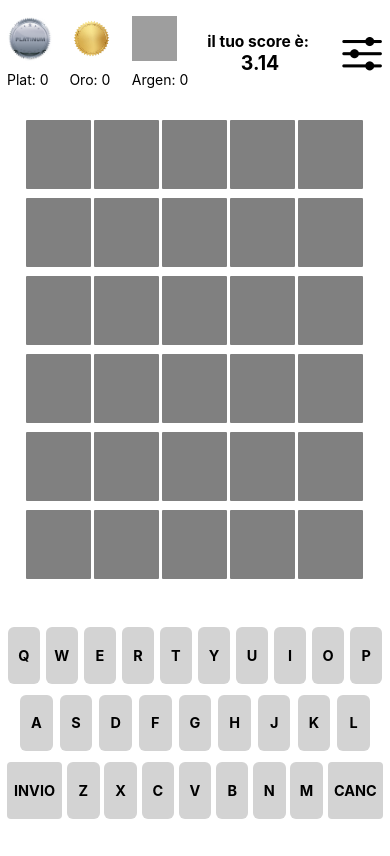
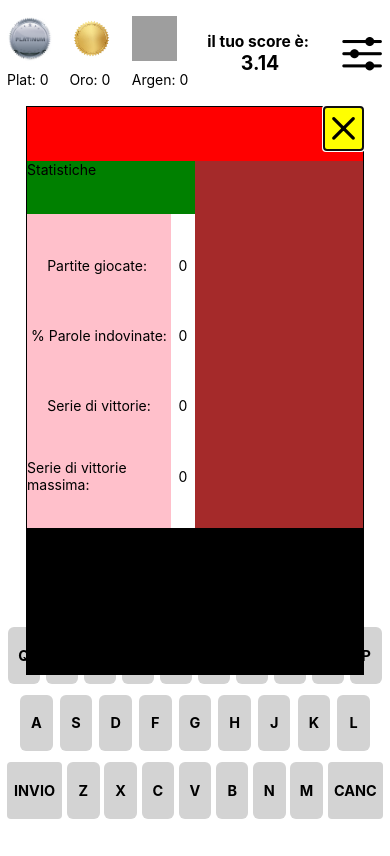
Before and after one commit to samuelePipitone/Parolando, a React Native app: screen /Home in a window 390 px wide. Built offline with nearby package versions, Linux system fonts and the light colour scheme; grey boxes are pictures that could not be loaded.

Commit message:
started win modal

```diff
--- a/src/Custom components/PlayingField.js
+++ b/src/Custom components/PlayingField.js
@@ -1,9 +1,13 @@
 import React, { useState, useEffect } from "react";
-import { View, FlatList, Text } from "react-native";
+import { View, FlatList, Text, Modal, Dimensions, TouchableOpacity } from "react-native";
 
 import styles from '../Styles/Style_PlayingField';
 import  { comunicationService } from '../Comunication';
 import { field, field2, field3, field4, field5, field6 } from '../data/PlayingFieldData';
+
+import Feather from 'react-native-vector-icons/Feather';
+
+var width = Dimensions.get('window').width; //full width
 
 let row = 1;
 let offset = 0;
@@ -16,7 +20,7 @@ const myKey = (item) => {
 
 /*
 	TODO: riguarda la combo canc e invio -> da capire bene l'offset
-	TODO: riguarda i colori, a volte non prende alcuni gialli
+	TODO: riguarda i colori, a volte non prende alcuni gialli (allep in palle)
 */
 export default function PlayingField(myNavigation){
 
@@ -31,6 +35,8 @@ export default function PlayingField(myNavigation){
 	const [keyList5, setKeyList5] = useState(field5);
 
 	const [keyList6, setKeyList6] = useState(field6);
+
+	const [modalVisible, setModalVisible] = useState(true);
 
 	//aggiorna dinamicamente la pagina in base al tasto cliccato
 	useEffect(() => {
@@ -48,7 +54,7 @@ export default function PlayingField(myNavigation){
 
 					switch(right){
 						case 1: {
-							console.log("IS RIGHT");
+							setModalVisible(true);
 							break;
 						}
 						case 0: {
@@ -532,6 +538,81 @@ export default function PlayingField(myNavigation){
 	return(
 		<View style={styles.container}>
 
+			<Modal
+			animationType = "none"
+			transparent = {true}
+			visible = {modalVisible}>
+
+				<View style={styles.modalContainer}>
+
+					<View style={styles.modalHeader}>
+						<TouchableOpacity style={styles.modalClickHeader} onPress={() => setModalVisible(false)}>
+							<Feather name='x' size={width/10}/>
+						</TouchableOpacity>
+					</View>
+
+					<View style={styles.modalBody}>
+
+						<View style={styles.modalBodyUp}>
+
+							<View style={styles.modalBodyUpHeader}>
+								<Text>Statistiche</Text>
+							</View>
+							<View style={styles.modalBodyUpBody}>
+
+								<View style={styles.modalBodyUpBodyLeft}>
+
+									<View style={styles.modalText}>
+										<Text>Partite giocate: </Text>
+									</View>
+
+									<View style={styles.modalText}>
+										<Text>% Parole indovinate:</Text>
+									</View>
+
+									<View style={styles.modalText}>
+										<Text>Serie di vittorie:</Text>
+									</View>
+
+									<View style={styles.modalText}>
+										<Text>Serie di vittorie massima:</Text>
+									</View>
+
+								</View>
+
+								<View style={styles.modalBodyUpBodyRight}>
+
+									<View style={styles.modalValue}>
+										<Text>0</Text>
+									</View>
+
+									<View style={styles.modalValue}>
+										<Text>0</Text>
+									</View>
+
+									<View style={styles.modalValue}>
+										<Text>0</Text>
+									</View>
+
+									<View style={styles.modalValue}>
+										<Text>0</Text>
+									</View>
+								</View>
+							</View>
+						</View>
+
+						<View style={styles.modalBodyDown}>
+
+						</View>
+					</View>
+
+					<View style={styles.modalFooter}>
+
+					</View>
+
+				</View>
+			</Modal>
+
 			<View style={styles.blocks}>
 				<FlatList
 				horizontal={true}
--- a/src/Styles/Style_PlayingField.js
+++ b/src/Styles/Style_PlayingField.js
@@ -51,5 +51,72 @@ export default StyleSheet.create({
         color: 'white',
         fontSize: width/10,
 		fontWeight: 'bold'
-    }
+    },
+	modalContainer: {
+		backgroundColor: 'yellow',
+		flex: 1,
+		marginRight: width/15,
+		marginLeft: width/15,
+		marginTop: height/8,
+		marginBottom: height/(2,5),
+		borderColor: 'black',
+		borderWidth: 1
+	},
+	modalHeader:{
+		backgroundColor: 'red',
+		flex: 1.5,
+		alignItems: 'flex-end'
+	},
+	modalClickHeader:{
+		width: width/10,
+		backgroundColor: 'yellow'
+	},
+	modalBody:{
+		backgroundColor: 'green',
+		flex: 10,
+		flexDirection: 'row'
+	},
+	modalBodyUp:{
+		flex: 1,
+		backgroundColor: 'pink'
+	},
+	modalBodyUpHeader:{
+		flex: 1,
+		backgroundColor: 'green'
+	},
+	modalBodyUpBody:{
+		flex: 6,
+		backgroundColor: 'yellow',
+		flexDirection: 'row'
+	},
+	modalBodyUpBodyLeft:{
+		flex: 6,
+		backgroundColor: 'pink',
+		alignItems: 'center',
+		justifyContent: 'center'
+	},
+	modalBodyUpBodyRight:{
+		flex: 1,
+		backgroundColor: 'white',
+		alignItems: 'center',
+		justifyContent: 'center'
+	},
+	modalText:{
+		height: height/12,
+		alignItems: 'center',
+		justifyContent: 'center'
+	},
+	modalValue:{
+		height: height/12,
+		alignItems: 'center',
+		justifyContent: 'center'
+	},
+	modalBodyDown:{
+		flex: 1,
+		backgroundColor: 'brown'
+	},
+	modalFooter:{
+		backgroundColor: 'black',
+		flex: 4
+	}
 });
```
